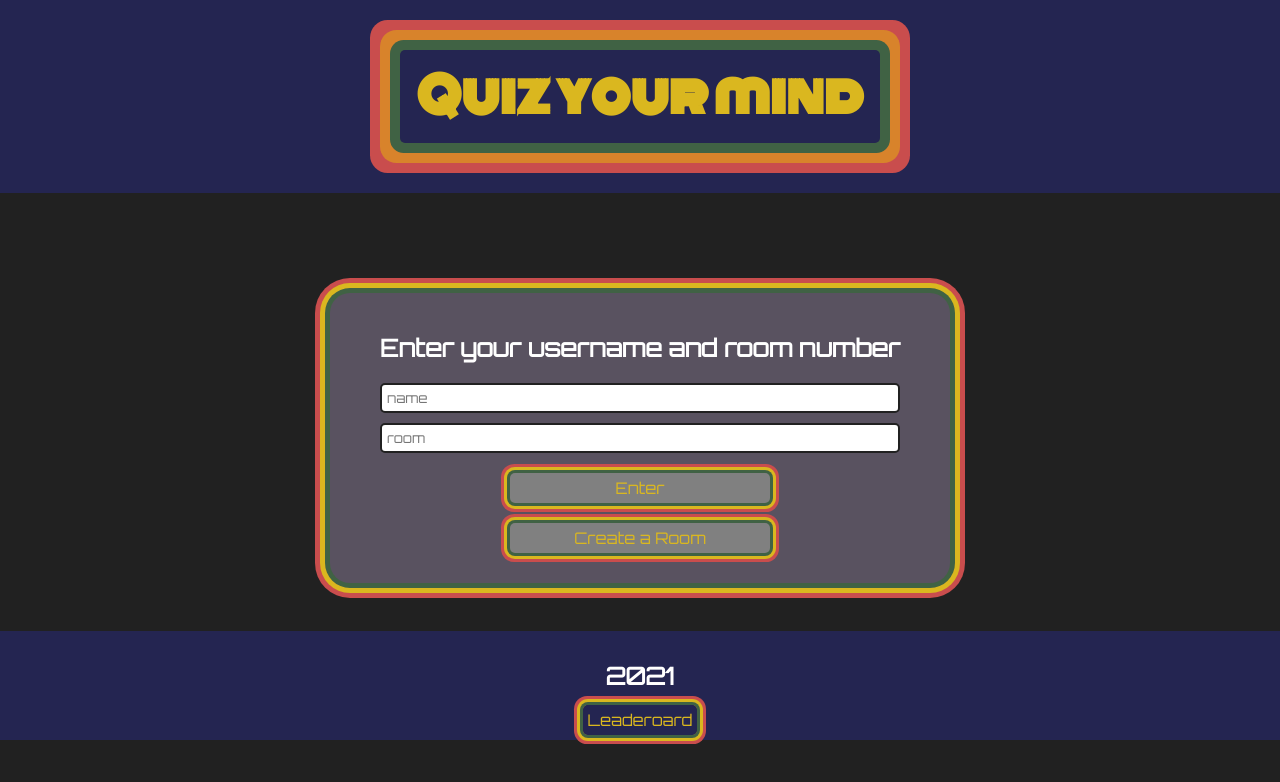
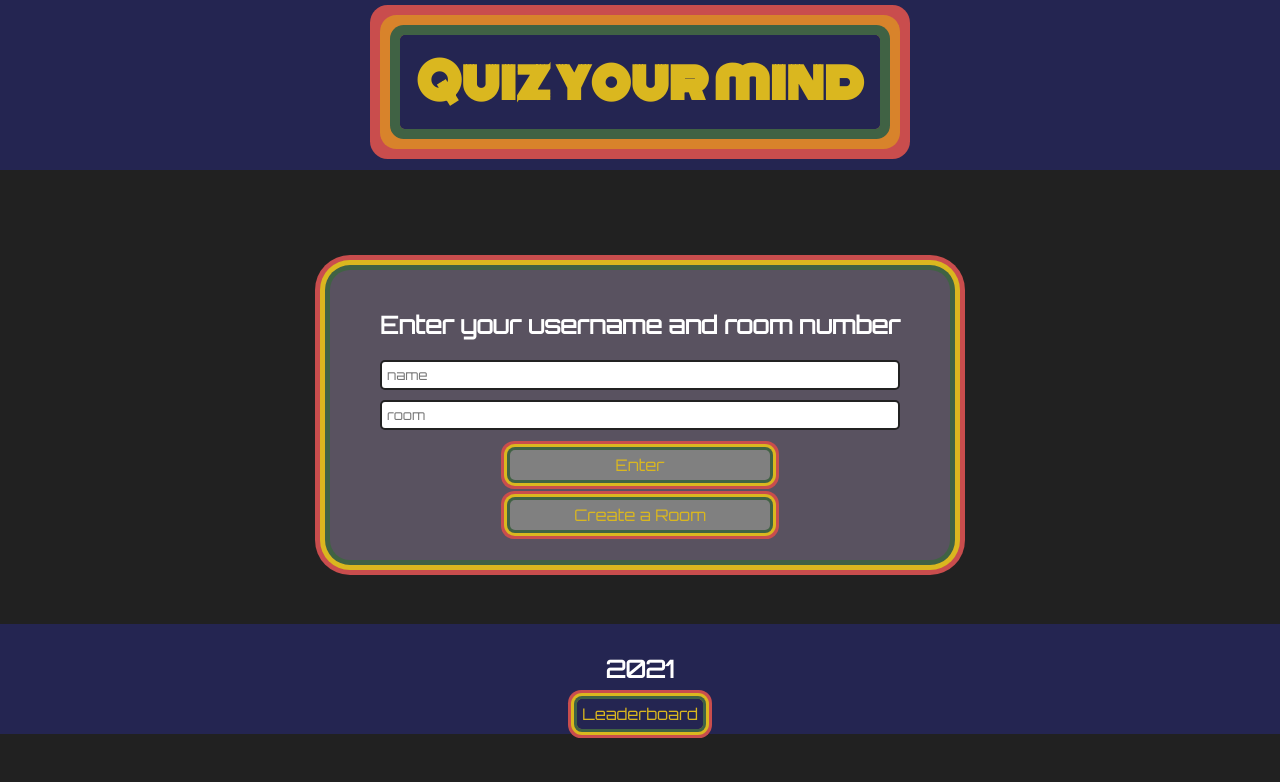
Before and after one commit to hamsamuxumed/Trivia-quiz-app-, a React app in the folder client/: page / in a window 1280 px wide. Shown: the top 782 px of the page. Built offline with nearby package versions, Linux system fonts and the light colour scheme; no server answers.

Commit message:
fix styling

```diff
--- a/client/src/components/Footer/index.jsx
+++ b/client/src/components/Footer/index.jsx
@@ -6,7 +6,7 @@ export const Footer = () => {
     return (
         <section className='footer'>
             <h1>2021</h1>
-            <Link to='/leaderboard'>Leaderoard</Link>
+            <Link id='lb' to='/leaderboard'>Leaderboard</Link>
         </section>
     )
 }
--- a/client/src/components/Footer/style.css
+++ b/client/src/components/Footer/style.css
@@ -7,11 +7,11 @@
     background-color: var(--blue);
     color: #fff;
     padding: 10px;
-    margin-top: 3rem;
+    margin-top: 4rem;
     margin-bottom: 0;
 }
 
-a {
+#lb {
     text-decoration: none;
     width: 50%;
     padding: 5px;
--- a/client/src/components/GeneralLeaderboard/style.css
+++ b/client/src/components/GeneralLeaderboard/style.css
@@ -11,12 +11,6 @@ th {
     border: 2px solid white;
 }
 
-/* #leaderdiv {
-    position: relative;
-    left: 1rem;
-    top: 10rem;
-     height:100vh;
-} */
 
 #leaderdiv {
     position: relative;
--- a/client/src/components/Header/index.jsx
+++ b/client/src/components/Header/index.jsx
@@ -1,10 +1,12 @@
 import React from 'react';
 import './style.css';
+import { Link } from 'react-router-dom'
+
 
 export const Header = () => {
     return (
         <nav>
-            <h1 className='navTitle'>Quiz your mind</h1>
+            <h1 ><Link id='navTitle' exact to='/'>Quiz your mind</Link></h1>
         </nav>
     )
 }
--- a/client/src/components/Header/style.css
+++ b/client/src/components/Header/style.css
@@ -9,12 +9,12 @@
 nav {
     text-align: center;
     background-color: var(--blue);
-    padding: 10px;
+    padding: 25px;
     justify-content: center;
-    height: fit-content;
+    height: 170px;
 }
 
-.navTitle {
+#navTitle {
     font-family: "Monoton", cursive;
     font-size: 3rem;
     color: #dab71f;
@@ -26,4 +26,6 @@ nav {
     padding: 0.6rem 1rem;
     margin-right: auto;
     margin-left: auto;
+    text-decoration: none;
+    margin-top: 10px ;
 }
--- a/client/src/components/RoomLeaderboard/style.css
+++ b/client/src/components/RoomLeaderboard/style.css
@@ -1,9 +1,9 @@
-#roomscores {
+/* #roomscores {
     position: fixed;
     right: 0;
     top: 10rem;
     margin-right: 1rem;
-}
+} */
 
 #roomscores > li {
     list-style: none;
--- a/client/src/pages/Game/index.jsx
+++ b/client/src/pages/Game/index.jsx
@@ -94,7 +94,7 @@ export function Game({ socket, userName, roomNum, roomCreated, questionNum, diff
                 </>
             }
             <button id='endButton' onClick={handleEnd}>End Game</button>
-            <button id='scoreItem' onClick={handleClick}>{score}</button>
+            {/* <button id='scoreItem' onClick={handleClick}>{score}</button> */}
             <MCAnswer socket={socket} data={questionList} difficulty={difficulty} />
             <ul id="roomscores"> Game Results:
                 {getUserScores()}
```
